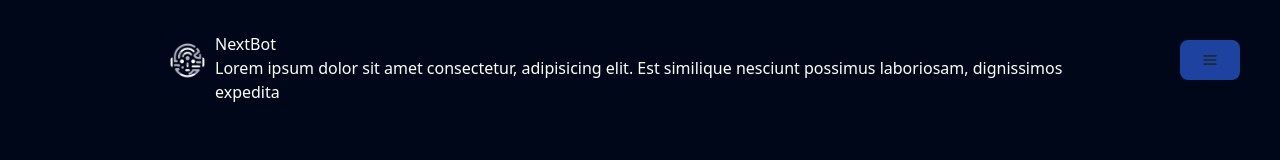
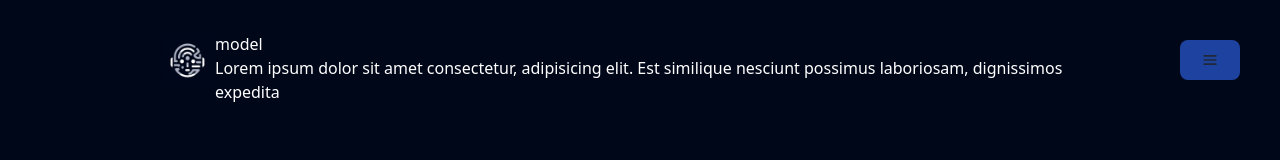
Before and after one commit to liljemery/nexbot, a React (Vite) app: page /chat in a window 1280 px wide. Shown: the top 160 px of the page. Built offline with nearby package versions, Linux system fonts and the light colour scheme.

Commit message:
feat: modularized Message Component

```diff
--- /dev/null
+++ b/src/components/molecules/Message.jsx
@@ -0,0 +1,26 @@
+import React from 'react'
+import Typewriter from '../atoms/TypeWriter';
+
+const Message = ({ message }) => {
+    return (
+    <div className={message.sender === "user"? 'mx-auto w-3/4 text-white pt-8 flex flex-row-reverse animate__animated animate__fadeIn':'mx-auto w-3/4 text-white pt-8 flex animate__animated animate__fadeIn' } >
+        {message.sender === "user" ?
+            <svg className="w-[36px] h-[36px] text-white my-2 mx-1" aria-hidden="true" xmlns="http://www.w3.org/2000/svg" width="24" height="24" fill="currentColor" viewBox="0 0 24 24">
+                <path fillRule="evenodd" d="M12 20a7.966 7.966 0 0 1-5.002-1.756l.002.001v-.683c0-1.794 1.492-3.25 3.333-3.25h3.334c1.84 0 3.333 1.456 3.333 3.25v.683A7.966 7.966 0 0 1 12 20ZM2 12C2 6.477 6.477 2 12 2s10 4.477 10 10c0 5.5-4.44 9.963-9.932 10h-.138C6.438 21.962 2 17.5 2 12Zm10-5c-1.84 0-3.333 1.455-3.333 3.25S10.159 13.5 12 13.5c1.84 0 3.333-1.455 3.333-3.25S13.841 7 12 7Z" clipRule="evenodd"/>
+            </svg>
+            :
+            <img src={message.img} width={55} className='h-1/2' alt="NextBot AI Picture"
+        />}
+        <div
+        className={message.sender === "user"? 'text-end': ''}
+        >
+            <h1>{message.sender}</h1>
+            <div>
+                {message.sender === "user" ? <p>{message.content}</p> : <Typewriter text={message.content} delay={10} />}
+            </div>
+        </div>
+    </div>
+    )
+}
+
+export default Message
--- a/src/components/organanisms/RegForm.jsx
+++ b/src/components/organanisms/RegForm.jsx
@@ -3,15 +3,15 @@ import React from 'react'
 const RegForm = () => {
     return (
         <form className="md:w-1/3 mx-6 animate__animated animate__fadeIn py-5">
-            <div className="mb-5">
+            <div className="mb-3">
                 <label htmlFor="email" className="block mb-1 text-sm font-medium text-white">Your email</label>
                 <input type="email" id="email" className="bg-gray-50 border border-gray-300 text-sm rounded-lg w-full focus:ring-blue-500 focus:border-blue-500  dark:border-gray-600 dark:placeholder-gray-400  dark:focus:ring-blue-500 dark:focus:border-blue-500" placeholder="name@company.com" required />
             </div>
-            <div className="mb-5">
+            <div className="mb-3">
                 <label htmlFor="password" className="block mb-1 text-sm font-medium text-white">Your password</label>
                 <input type="password" id="password" className="bg-gray-50 border border-gray-300 text-sm rounded-lg w-full focus:ring-blue-500 focus:border-blue-500  dark:border-gray-600 dark:placeholder-gray-400  dark:focus:ring-blue-500 dark:focus:border-blue-500" placeholder="An awesome password" required />
             </div>
-            <div className="mb-5">
+            <div className="mb-3">
                 <label htmlFor="username" type="username" name="username" className="block mb-2 text-sm font-medium text-white">Username</label>
                 <input type="username" id="username" className=" py-2 bg-gray-50 border border-gray-300 text-sm rounded-lg w-full focus:ring-blue-500 focus:border-blue-500  dark:border-gray-600 dark:placeholder-gray-400  dark:focus:ring-blue-500 dark:focus:border-blue-500" placeholder="   Your great username" required />
             </div>
--- a/src/components/pages/ChatPage.jsx
+++ b/src/components/pages/ChatPage.jsx
@@ -1,11 +1,14 @@
 import React, { useState, useEffect, useRef } from 'react';
-import Typewriter from '../atoms/TypeWriter';
+import { useNavigate } from 'react-router-dom';
+import Message from '../molecules/Message';
 
 const ChatPage = () => {
+    let uid =1 ;
+    const navigate = useNavigate();
     const [sentContent, setSentContent] = useState('');
     const [messages, setMessages] = useState([
         {
-            sender: "NextBot",
+            sender: "model",
             content: "Lorem ipsum dolor sit amet consectetur, adipisicing elit. Est similique nesciunt possimus laboriosam, dignissimos expedita",
             img: '/icon.jpeg'
         }
@@ -13,7 +16,6 @@ const ChatPage = () => {
     const chatEndRef = useRef(null);
     const handleSubmit = (e) => {
         e.preventDefault();
-
         setMessages(prevMessages => [
             ...prevMessages,
             {
@@ -25,33 +27,21 @@ const ChatPage = () => {
 
         setSentContent('');
     };
+    // VALIDATE IF USER IS LOGGED
+    useEffect(()=>{
+        if(!uid){
+            navigate('/login');
+        }
+    },[])
     useEffect(() => {
         chatEndRef.current.scrollIntoView({ behavior: "smooth" });
     }, [messages]);
-
-
     return (
         <div className='h-screen bg-primary'>
             {/* MESSAGES DISPLAY */}
             <div className='h-full max-h-128 overflow-y-auto '>
             {messages.map((message, index) => (
-                <div key={index} className={message.sender === "user"? 'mx-auto w-3/4 text-white pt-8 flex flex-row-reverse animate__animated animate__fadeIn':'mx-auto w-3/4 text-white pt-8 flex animate__animated animate__fadeIn' } >
-                    {message.sender === "user" ?
-                        <svg className="w-[36px] h-[36px] text-white my-2 mx-1" aria-hidden="true" xmlns="http://www.w3.org/2000/svg" width="24" height="24" fill="currentColor" viewBox="0 0 24 24">
-                            <path fillRule="evenodd" d="M12 20a7.966 7.966 0 0 1-5.002-1.756l.002.001v-.683c0-1.794 1.492-3.25 3.333-3.25h3.334c1.84 0 3.333 1.456 3.333 3.25v.683A7.966 7.966 0 0 1 12 20ZM2 12C2 6.477 6.477 2 12 2s10 4.477 10 10c0 5.5-4.44 9.963-9.932 10h-.138C6.438 21.962 2 17.5 2 12Zm10-5c-1.84 0-3.333 1.455-3.333 3.25S10.159 13.5 12 13.5c1.84 0 3.333-1.455 3.333-3.25S13.841 7 12 7Z" clipRule="evenodd"/>
-                        </svg>
-                        :
-                        <img src={message.img} width={55} className='h-1/2' alt="NextBot AI Picture"
-                    />}
-                    <div
-                    className={message.sender === "user"? 'text-end': ''}
-                    >
-                        <h1>{message.sender}</h1>
-                        <div>
-                            {message.sender === "user" ? <p>{message.content}</p> : <Typewriter text={message.content} delay={10} />}
-                        </div>
-                    </div>
-                </div>
+                <Message key={index} message={message} />
             ))}
             <div ref={chatEndRef}></div>
             </div>
--- a/src/components/pages/LogSignInPage.jsx
+++ b/src/components/pages/LogSignInPage.jsx
@@ -5,11 +5,12 @@ import RegForm from '../organanisms/RegForm'
 const LogSignInPage = () => {
     const [yaRegistrado, setYaRegistrado] = useState(false);
 
+
+
     const handleOnChange= (e) =>{
         console.log("Checkbox changed");
         setYaRegistrado(e.target.checked)
     }
-
     return (
         <section className='h-screen flex items-center movingBg' >
             <div className='mx-auto bg-primary w-3/4 h-3/4 rounded-xl md:flex items-center' style={{filter: 'drop-shadow(0 0 0.10rem gray)'}}>
```
